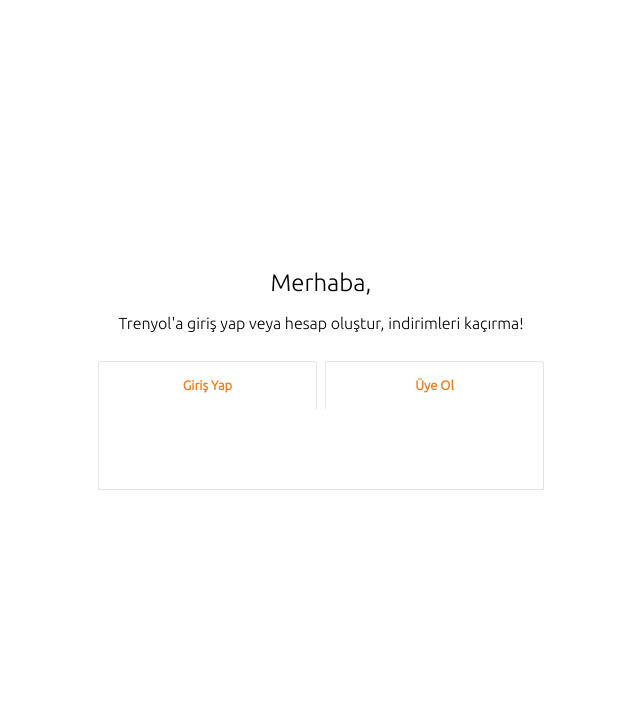
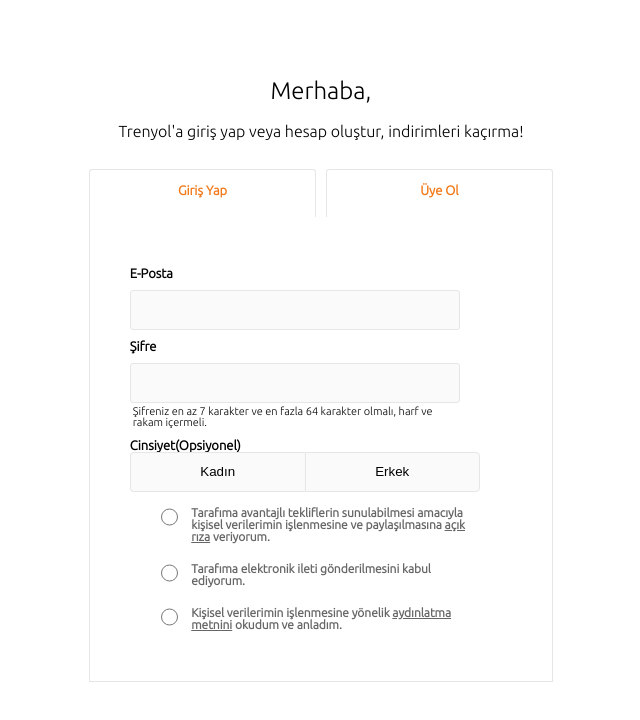
Before and after one commit to ozknaksoy/login-case, a plain HTML site: page index.html in a window 1280 px wide. Both pictures are taken after a click on the label "Üye Ol". Shown: the whole page, without its empty margins (319-959 px from the left). Drawn offline with Linux system fonts and the light colour scheme.

Commit message:
project not completed

```diff
--- a/css/main.css
+++ b/css/main.css
@@ -20,6 +20,15 @@ main {
   font-size: 24px;
   margin: 20px;
 }
+.radio-container {
+  display: none;
+  justify-content: center;
+  align-items: center;
+  flex-direction: column;
+  border: 1px solid #e6e6e6;
+  border-top: 0;
+  padding: 40px;
+}
 
 .change-button {
   display: flex;
@@ -30,12 +39,14 @@ main {
   border: none;
   border: 1px solid #e6e6e6;
   border-radius: 3px 3px 0 0;
+  z-index: 2;
+  padding-bottom: 5px;
   border-bottom: 0;
   color: rgb(242, 122, 27);
   height: 48px;
 }
-.change-button:active{
-  background-color: #e74c3c;
+.change-button:focus {
+  background-color: #bee8f7;
 }
 
 .change[type="radio"] {
@@ -70,17 +81,10 @@ input:focus {
   display: flex;
   justify-content: flex-end;
 }
-/* .inner-container {
-} */
-.radio-container {
-  display: none;
-  justify-content: center;
-  align-items: center;
-  flex-direction: column;
-  border: 1px solid #e6e6e6;
-  border-top: 0;
-  padding: 40px;
+.inner-container {
+  /* border-top: 1px solid #e6e6e6; */
 }
+
 label {
   font-size: 13px;
   margin-top: 10px;
@@ -142,3 +146,51 @@ i {
   text-decoration: underline;
   font-weight: 700;
 }
+
+/** SING UP **/
+.gender-container {
+  width: 100%;
+  margin: 5px;
+}
+.gender-button-container {
+  display: flex;
+}
+.gender-button {
+  height: 40px;
+  width: 175px;
+  border: 1px solid #e6e6e6;
+  background-color: #fafafa;
+}
+.woman {
+  border-right: none;
+  border-radius: 4px 0 0 4px;
+}
+.man {
+  border-radius: 0 4px 4px 0;
+  /* border-left: none; */
+}
+
+.password-description {
+  font-size: 11px;
+  width: 85%;
+  margin: 3px;
+}
+.checkbox-container {
+  width: 330px;
+}
+.checkbox-wrapper {
+  display: flex;
+}
+.checkbox-wrapper label {
+  width: 100%;
+  color: #666666;
+  font-size: 12px;
+  margin: 10px;
+}
+.checkbox-wrapper label span {
+  text-decoration: underline;
+}
+.checkbox {
+  width: 20px;
+  height: 20px;
+}
--- a/index.html
+++ b/index.html
@@ -32,7 +32,7 @@
           <input class="change" id="_login" name="tab" type="radio" checked />
           <div class="radio-container">
             <div class="input-wrapper">
-              <label for="Şifre">E-Posta</label>
+              <label for="E-Posta">E-Posta</label>
               <input type="text" />
               <label for="Şifre">Şifre</label>
               <input type="password" />
@@ -73,7 +73,53 @@
         </div>
         <div class="inner-container">
           <input class="change" id="_sing_up" name="tab" type="radio" />
-          <div class="radio-container"></div>
+          <div class="radio-container">
+            <div class="input-wrapper">
+              <label for="Şifre">E-Posta</label>
+              <input type="text" />
+              <label for="Şifre">Şifre</label>
+              <input type="password" />
+              <div class="password-description">
+                <span>
+                  Şifreniz en az 7 karakter ve en fazla 64 karakter olmalı, harf
+                  ve rakam içermeli.
+                </span>
+              </div>
+            </div>
+            <div class="gender-container">
+              <label for="">Cinsiyet(Opsiyonel)</label>
+              <div class="gender-button-container">
+                <button class="gender-button woman">Kadın</button>
+                <button class="gender-button man">Erkek</button>
+              </div>
+            </div>
+            <div class="checkbox-container">
+              <div class="checkbox-wrapper">
+                <input class="checkbox" type="radio" name="checkbox1" />
+                <label for=""
+                  >Tarafıma avantajlı tekliflerin sunulabilmesi amacıyla kişisel
+                  verilerimin işlenmesine ve paylaşılmasına
+                  <span>açık rıza</span> veriyorum.</label
+                >
+              </div>
+
+              <div class="checkbox-wrapper">
+                <input class="checkbox" type="radio" name="checkbox2" />
+                <label for=""
+                  >Tarafıma elektronik ileti gönderilmesini kabul
+                  ediyorum.</label
+                >
+              </div>
+              <div class="checkbox-wrapper">
+                <input class="checkbox" type="radio" name="checkbox3" />
+                <label for=""
+                  >Kişisel verilerimin işlenmesine yönelik
+                  <span>aydınlatma metnini</span> okudum ve anladım.
+                </label>
+
+              </div>
+            </div>
+          </div>
         </div>
       </div>
     </main>
```
Also changed, not shown: 1 other file.
